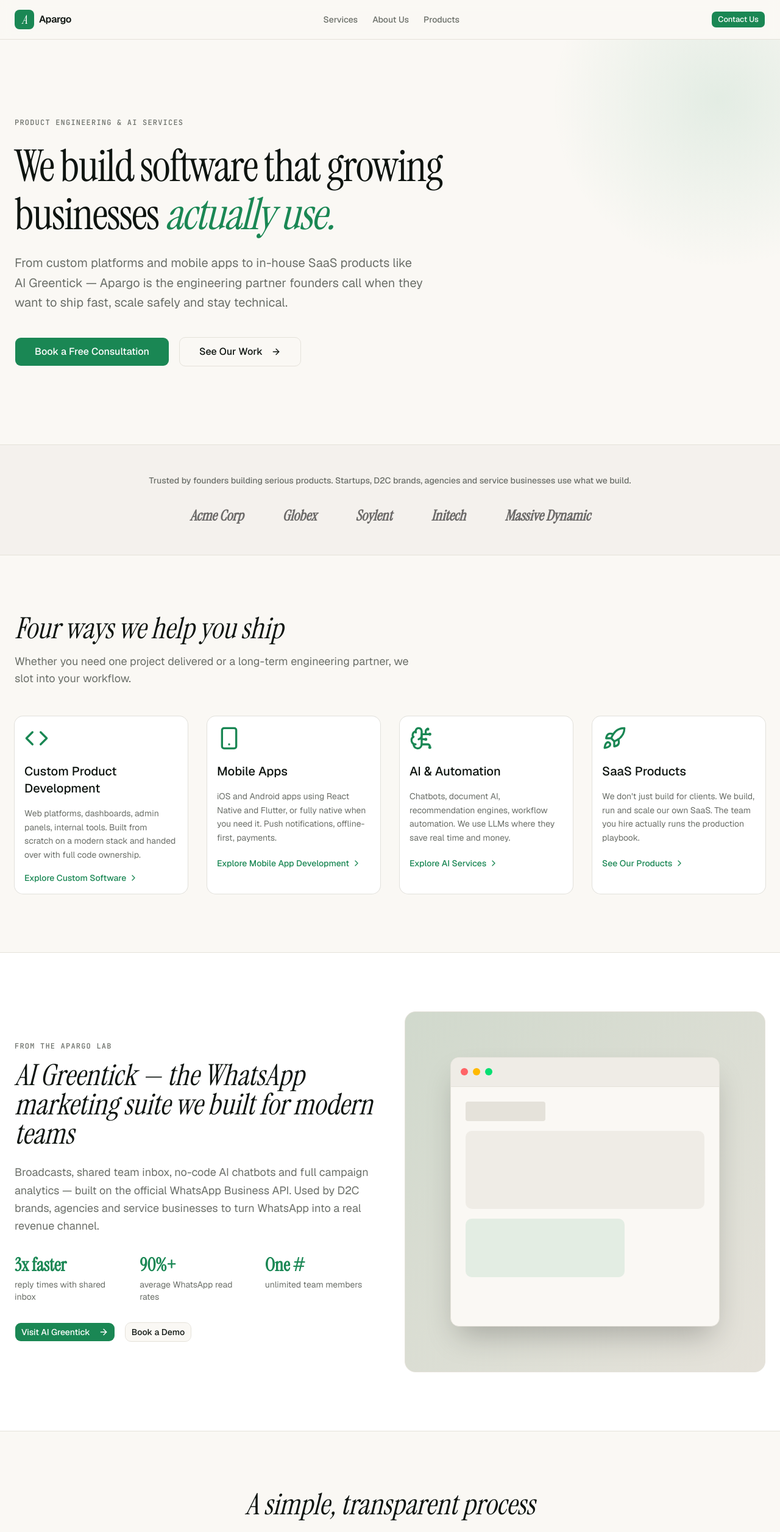
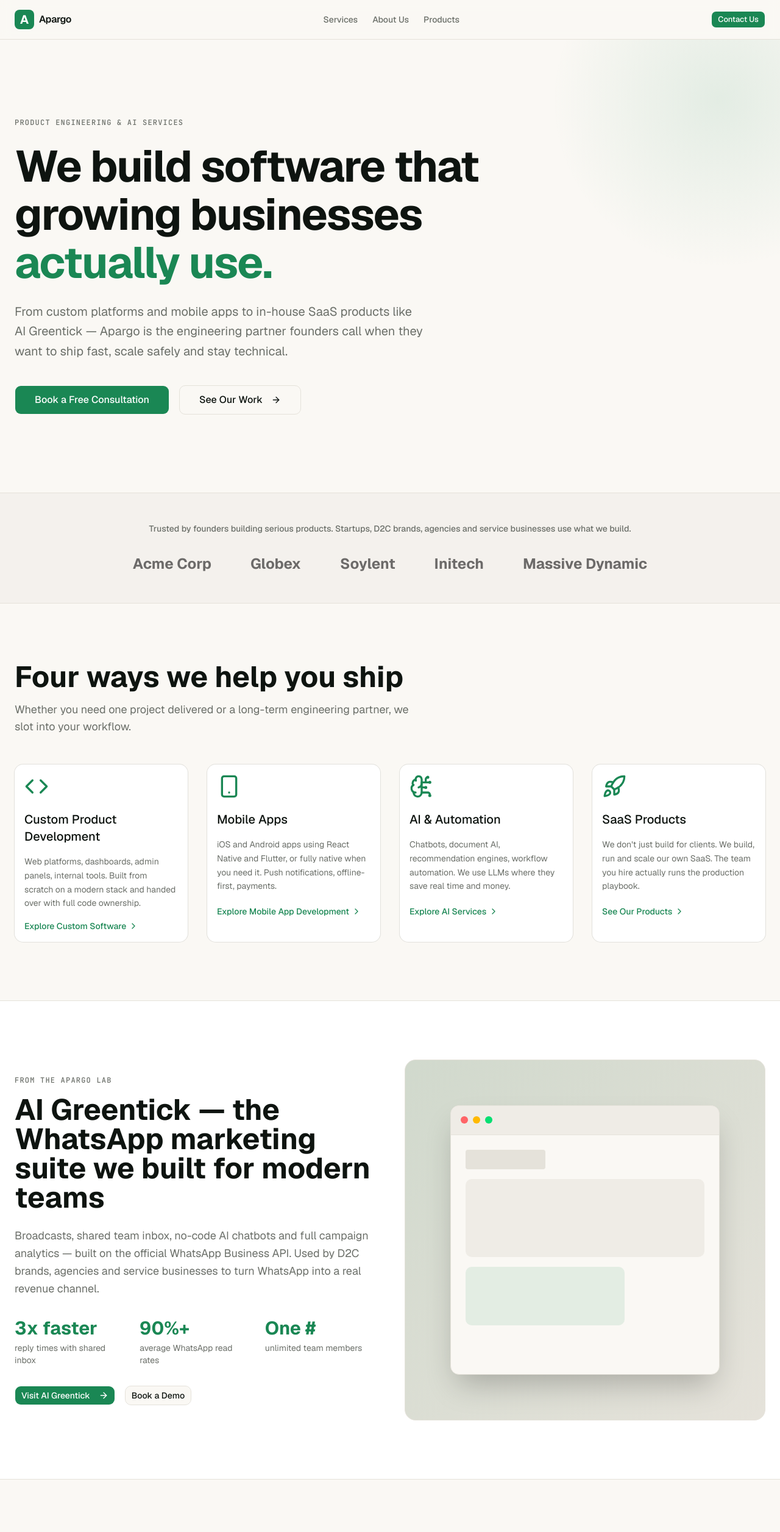
Before and after one commit to mohit0062/apargo, a Next.js app: page / in a window 1280 px wide. Shown: the top 2513 px of the page at 61% size. Built offline with nearby package versions, Linux system fonts and the light colour scheme.

Commit message:
style: change font display to sans

```diff
--- a/src/app/globals.css
+++ b/src/app/globals.css
@@ -10,7 +10,7 @@
   --font-sans: var(--font-sans);
   --font-mono: var(--font-mono);
   --font-heading: var(--font-sans);
-  --font-display: var(--font-display);
+  --font-display: var(--font-sans);
   --color-sidebar-ring: var(--sidebar-ring);
   --color-sidebar-border: var(--sidebar-border);
   --color-sidebar-accent-foreground: var(--sidebar-accent-foreground);
--- a/src/app/page.tsx
+++ b/src/app/page.tsx
@@ -11,7 +11,7 @@ export default function Home() {
       <header className="sticky top-0 z-50 w-full border-b bg-background/80 backdrop-blur supports-[backdrop-filter]:bg-background/60">
         <div className="container flex h-16 items-center justify-between mx-auto px-4 md:px-6">
           <div className="flex items-center gap-2">
-            <div className="bg-primary text-primary-foreground font-display italic text-xl h-8 w-8 flex items-center justify-center rounded-md">
+            <div className="bg-primary text-primary-foreground font-bold text-xl h-8 w-8 flex items-center justify-center rounded-md">
               A
             </div>
             <span className="font-semibold tracking-tight">Apargo</span>
@@ -34,8 +34,8 @@ export default function Home() {
               <div className="font-mono text-xs font-medium uppercase tracking-widest text-muted-foreground">
                 Product Engineering & AI Services
               </div>
-              <h1 className="font-display text-5xl md:text-7xl leading-[1.1] tracking-tight">
-                We build software that growing businesses <i className="text-primary font-display font-normal">actually use.</i>
+              <h1 className="font-sans font-bold text-5xl md:text-7xl leading-[1.1] tracking-tight">
+                We build software that growing businesses <span className="text-primary">actually use.</span>
               </h1>
               <p className="text-lg md:text-xl text-muted-foreground max-w-2xl leading-relaxed">
                 From custom platforms and mobile apps to in-house SaaS products like AI Greentick — Apargo is the engineering partner founders call when they want to ship fast, scale safely and stay technical.
@@ -58,7 +58,7 @@ export default function Home() {
             </p>
             <div className="flex flex-wrap justify-center gap-8 md:gap-16 opacity-60 grayscale">
               {['Acme Corp', 'Globex', 'Soylent', 'Initech', 'Massive Dynamic'].map((company) => (
-                <div key={company} className="font-display italic text-2xl font-bold">{company}</div>
+                <div key={company} className="font-sans font-bold text-2xl">{company}</div>
               ))}
             </div>
           </div>
@@ -68,7 +68,7 @@ export default function Home() {
         <section className="py-24 border-b">
           <div className="container px-4 md:px-6 mx-auto">
             <div className="mb-12">
-              <h2 className="font-display italic text-4xl md:text-5xl mb-4 font-normal">Four ways we help you ship</h2>
+              <h2 className="font-sans font-bold text-4xl md:text-5xl mb-4">Four ways we help you ship</h2>
               <p className="text-lg text-muted-foreground max-w-2xl">
                 Whether you need one project delivered or a long-term engineering partner, we slot into your workflow.
               </p>
@@ -106,7 +106,7 @@ export default function Home() {
                 <div className="font-mono text-xs font-medium uppercase tracking-widest text-muted-foreground mb-4">
                   From the Apargo Lab
                 </div>
-                <h2 className="font-display italic text-4xl md:text-5xl mb-6 font-normal">
+                <h2 className="font-sans font-bold text-4xl md:text-5xl mb-6">
                   AI Greentick — the WhatsApp marketing suite we built for modern teams
                 </h2>
                 <p className="text-lg text-muted-foreground mb-8 leading-relaxed">
@@ -115,15 +115,15 @@ export default function Home() {
 
                 <div className="grid grid-cols-2 md:grid-cols-3 gap-6 mb-8">
                   <div>
-                    <div className="text-3xl font-display font-bold text-primary mb-1">3x faster</div>
+                    <div className="text-3xl font-sans font-bold text-primary mb-1">3x faster</div>
                     <div className="text-sm text-muted-foreground">reply times with shared inbox</div>
                   </div>
                   <div>
-                    <div className="text-3xl font-display font-bold text-primary mb-1">90%+</div>
+                    <div className="text-3xl font-sans font-bold text-primary mb-1">90%+</div>
                     <div className="text-sm text-muted-foreground">average WhatsApp read rates</div>
                   </div>
                   <div>
-                    <div className="text-3xl font-display font-bold text-primary mb-1">One #</div>
+                    <div className="text-3xl font-sans font-bold text-primary mb-1">One #</div>
                     <div className="text-sm text-muted-foreground">unlimited team members</div>
                   </div>
                 </div>
@@ -156,7 +156,7 @@ export default function Home() {
         <section className="py-24 border-b">
           <div className="container px-4 md:px-6 mx-auto">
             <div className="mb-16 max-w-2xl mx-auto text-center">
-              <h2 className="font-display italic text-4xl md:text-5xl mb-4 font-normal">A simple, transparent process</h2>
+              <h2 className="font-sans font-bold text-4xl md:text-5xl mb-4">A simple, transparent process</h2>
               <p className="text-lg text-muted-foreground">
                 Four steps from first call to first release. No surprise invoices, no "it's almost done" energy.
               </p>
@@ -170,7 +170,7 @@ export default function Home() {
                 { step: "04", title: "Launch & Support", desc: "Code handover, deployment, training. Then a flexible support window — bug fixes, small changes, or a full retainer." }
               ].map((item, i) => (
                 <div key={i} className="relative flex flex-col gap-4">
-                  <div className="text-5xl font-display text-muted/50 font-bold">{item.step}</div>
+                  <div className="text-5xl font-sans text-muted/50 font-bold">{item.step}</div>
                   <h3 className="text-xl font-semibold">{item.title}</h3>
                   <p className="text-muted-foreground text-sm leading-relaxed">{item.desc}</p>
                 </div>
@@ -182,7 +182,7 @@ export default function Home() {
         {/* WHY TEAMS PICK APARGO */}
         <section className="py-24 border-b bg-muted/20">
           <div className="container px-4 md:px-6 mx-auto">
-            <h2 className="font-display italic text-4xl md:text-5xl mb-12 font-normal">Four reasons we stick</h2>
+            <h2 className="font-sans font-bold text-4xl md:text-5xl mb-12">Four reasons we stick</h2>
             <div className="grid md:grid-cols-2 gap-x-12 gap-y-16">
               <div className="flex gap-4">
                 <div className="mt-1 bg-primary/10 p-2 rounded-lg h-fit"><CheckCircle2 className="h-6 w-6 text-primary" /></div>
@@ -220,7 +220,7 @@ export default function Home() {
         <section className="py-24 border-b">
           <div className="container px-4 md:px-6 mx-auto">
             <div className="mb-12">
-              <h2 className="font-display italic text-4xl md:text-5xl mb-4 font-normal">Built for the industries that move fast</h2>
+              <h2 className="font-sans font-bold text-4xl md:text-5xl mb-4">Built for the industries that move fast</h2>
               <p className="text-lg text-muted-foreground max-w-2xl">
                 E-commerce, healthcare, education, real estate, FinTech and travel — different domains, same need for software that just works.
               </p>
@@ -238,7 +238,7 @@ export default function Home() {
         {/* FINAL CTA */}
         <section className="py-32 relative overflow-hidden text-center bg-card">
           <div className="container relative z-10 px-4 md:px-6 mx-auto">
-            <h2 className="font-display text-5xl md:text-7xl mb-6 font-normal">Have a project in mind?</h2>
+            <h2 className="font-sans font-bold text-5xl md:text-7xl mb-6">Have a project in mind?</h2>
             <p className="text-xl text-muted-foreground max-w-2xl mx-auto mb-10">
               Tell us what you're building. We'll reply within one working day with honest feedback — and a clear next step, even if it's not us.
             </p>
@@ -256,7 +256,7 @@ export default function Home() {
           <div className="grid grid-cols-2 md:grid-cols-4 gap-12 mb-16">
             <div className="col-span-2 md:col-span-1">
               <div className="flex items-center gap-2 mb-4">
-                <div className="bg-primary text-primary-foreground font-display italic h-6 w-6 flex items-center justify-center rounded-sm text-sm">A</div>
+                <div className="bg-primary text-primary-foreground font-sans font-bold h-6 w-6 flex items-center justify-center rounded-sm text-sm">A</div>
                 <span className="font-semibold">Apargo</span>
               </div>
               <p className="text-sm text-muted-foreground">Product engineering and AI services. Builders of AI Greentick.</p>
```
Also changed, not shown: 1 other file (tests, documents, lock files or other folders).
